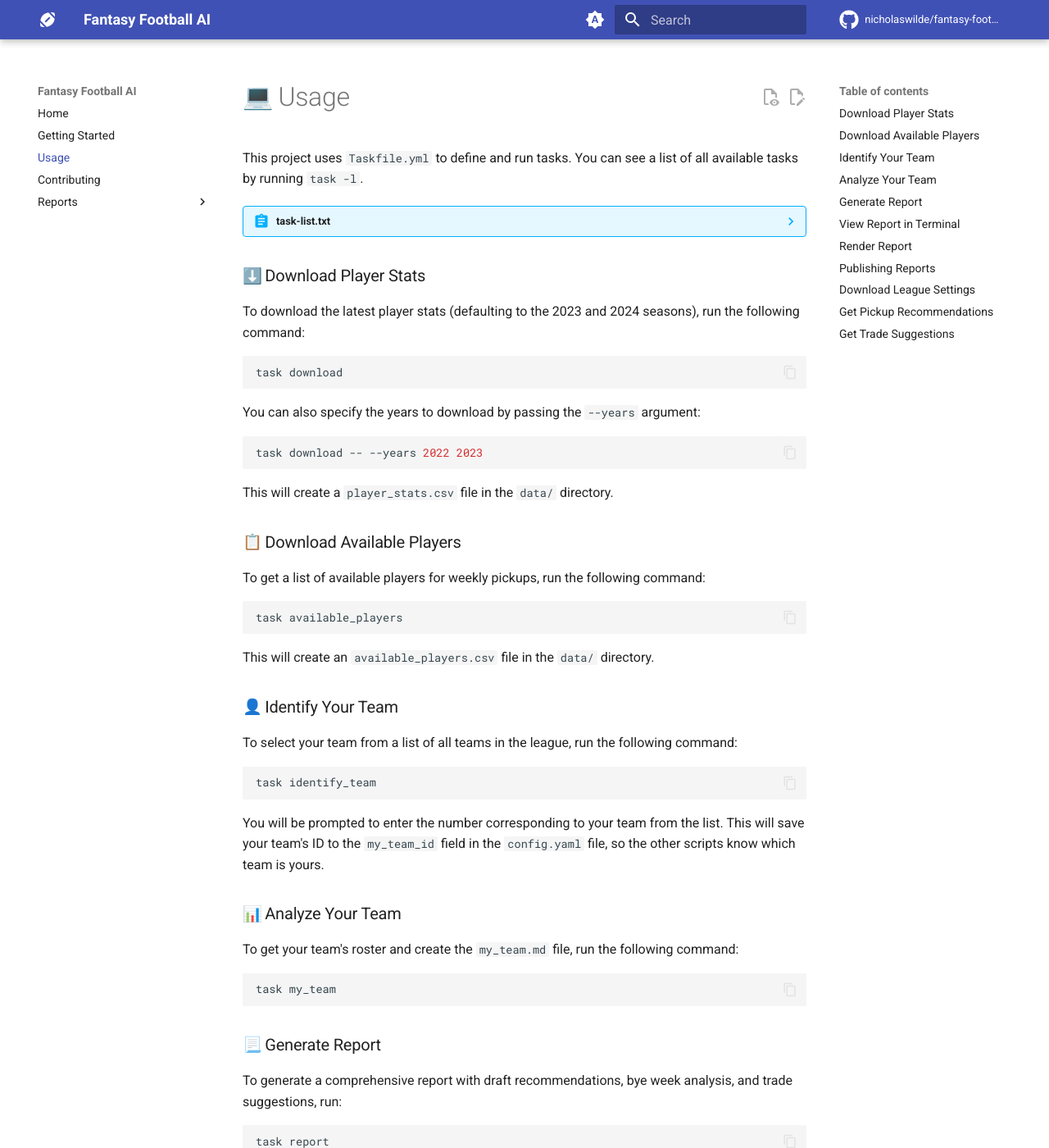
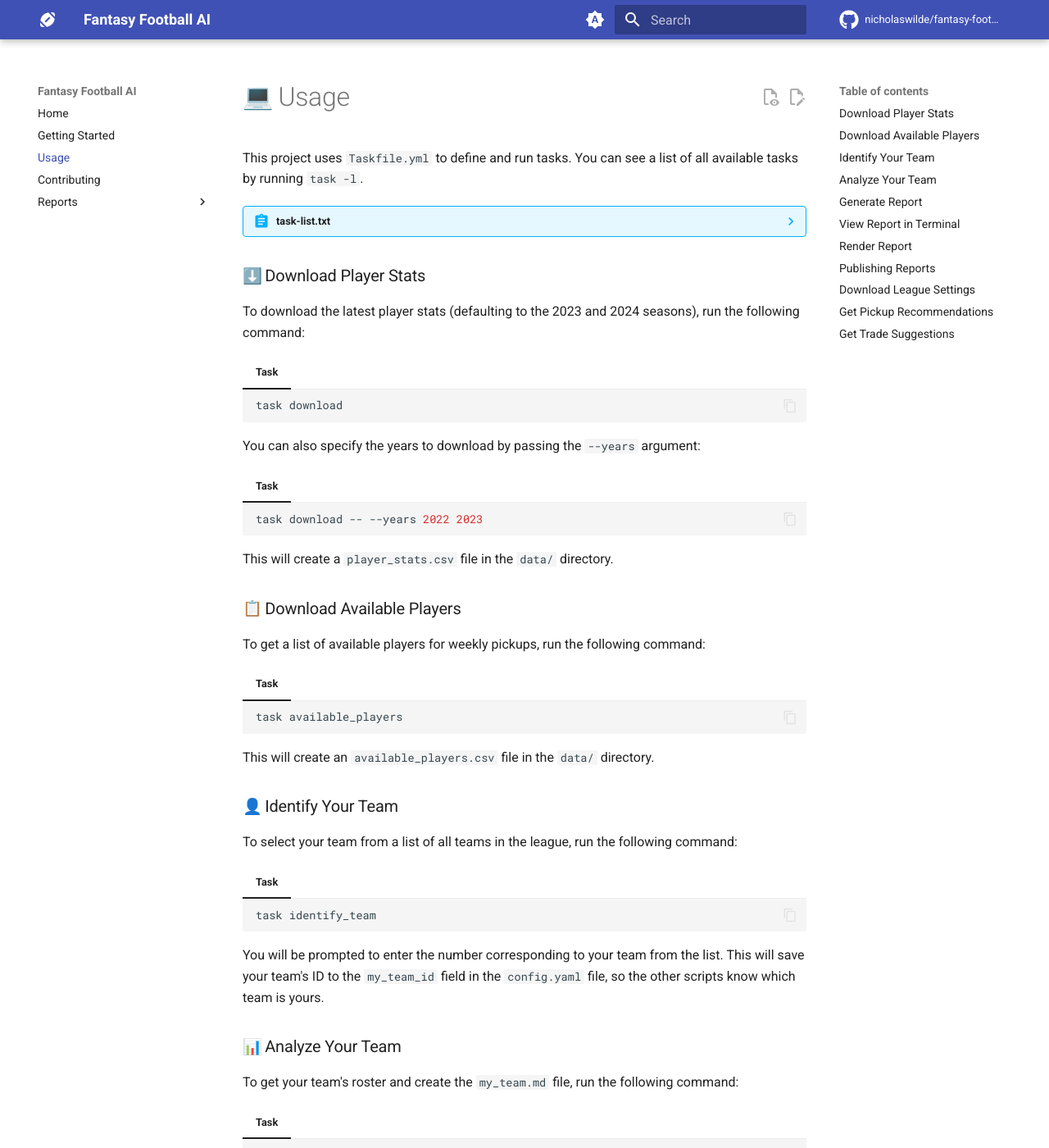
Before and after one commit to nicholaswilde/fantasy-football-ai, an MkDocs documentation site: the page built from docs/usage.md, in a window 1280 px wide and 1400 px high. Shown: the whole window at 82% size. Built offline with MkDocs 1.6.1 and Material for MkDocs 9.7.7, drawn with Linux system fonts in a browser that asks for light colours; emoji names are drawn with the system emoji font; comment, search, counter and statistics services are not loaded; some of the changed text lies outside the part shown.

Commit message:
Update usage.md

````diff
--- a/docs/usage.md
+++ b/docs/usage.md
@@ -12,15 +12,19 @@ This project uses `Taskfile.yml` to define and run tasks. You can see a list of
 
 To download the latest player stats (defaulting to the 2023 and 2024 seasons), run the following command:
 
-```bash
-task download
-```
+=== "Task"
+
+    ```bash
+    task download
+    ```
 
 You can also specify the years to download by passing the `--years` argument:
 
-```bash
-task download -- --years 2022 2023
-```
+=== "Task"
+
+    ```bash
+    task download -- --years 2022 2023
+    ```
 
 This will create a `player_stats.csv` file in the `data/` directory.
 
@@ -28,9 +32,11 @@ This will create a `player_stats.csv` file in the `data/` directory.
 
 To get a list of available players for weekly pickups, run the following command:
 
-```bash
-task available_players
-```
+=== "Task"
+
+    ```bash
+    task available_players
+    ```
 
 This will create an `available_players.csv` file in the `data/` directory.
 
@@ -38,26 +44,33 @@ This will create an `available_players.csv` file in the `data/` directory.
 
 To select your team from a list of all teams in the league, run the following command:
 
-```bash
-task identify_team
-```
+=== "Task"
+
+    ```bash
+    task identify_team
+    ```
 
 You will be prompted to enter the number corresponding to your team from the list. This will save your team's ID to the `my_team_id` field in the `config.yaml` file, so the other scripts know which team is yours.
 
 ### :bar_chart: Analyze Your Team
 
 To get your team's roster and create the `my_team.md` file, run the following command:
-```bash
-task my_team
-```
+
+=== "Task"
+
+    ```bash
+    task my_team
+    ```
 
 ### :page_with_curl: Generate Report
 
 To generate a comprehensive report with draft recommendations, bye week analysis, and trade suggestions, run:
 
-```bash
-task report
-```
+=== "Task"
+
+    ```bash
+    task report
+    ```
 
 This will create a Markdown report file in the `docs/reports/posts/` directory, suitable for publishing with MkDocs.
 
@@ -65,9 +78,11 @@ This will create a Markdown report file in the `docs/reports/posts/` directory,
 
 To view the generated report directly in your terminal, run:
 
-```bash
-task report_terminal
-```
+=== "Task"
+
+    ```bash
+    task report_terminal
+    ```
 
 This will output the same comprehensive analysis to your command line, formatted for readability.
 
@@ -75,9 +90,11 @@ This will output the same comprehensive analysis to your command line, formatted
 
 To render the generated Markdown report (`reports/report.md`) to an HTML file and open it in your default web browser, run:
 
-```bash
-task render_report
-```
+=== "Task"
+
+    ```bash
+    task render_report
+    ```
 
 This will create a `report.html` file in the `reports/` directory and automatically open it.
 
@@ -89,30 +106,38 @@ To publish a report, ensure it is located in the `docs/blog/posts/` directory wi
 
 To build and serve the documentation site locally using Docker, run:
 
-```bash
-task serve
-```
+=== "Task"
+
+    ```bash
+    task serve
+    ```
 
 ### :gear: Download League Settings
 
 To download your league's settings, run the following command:
 
-```bash
-task settings
-```
+=== "Task"
+
+    ```bash
+    task settings
+    ```
 
 ### :mag_right: Get Pickup Recommendations
 
 To get pickup recommendations based on available players, their performance, and your team's needs, run:
 
-```bash
-task pickup
-```
+=== "Task"
+
+    ```bash
+    task pickup
+    ```
 
 ### :handshake: Get Trade Suggestions
 
 To get trade suggestions based on the latest player stats, run:
 
-```bash
-task trade
-```
+=== "Task"
+
+    ```bash
+    task trade
+    ```
````
